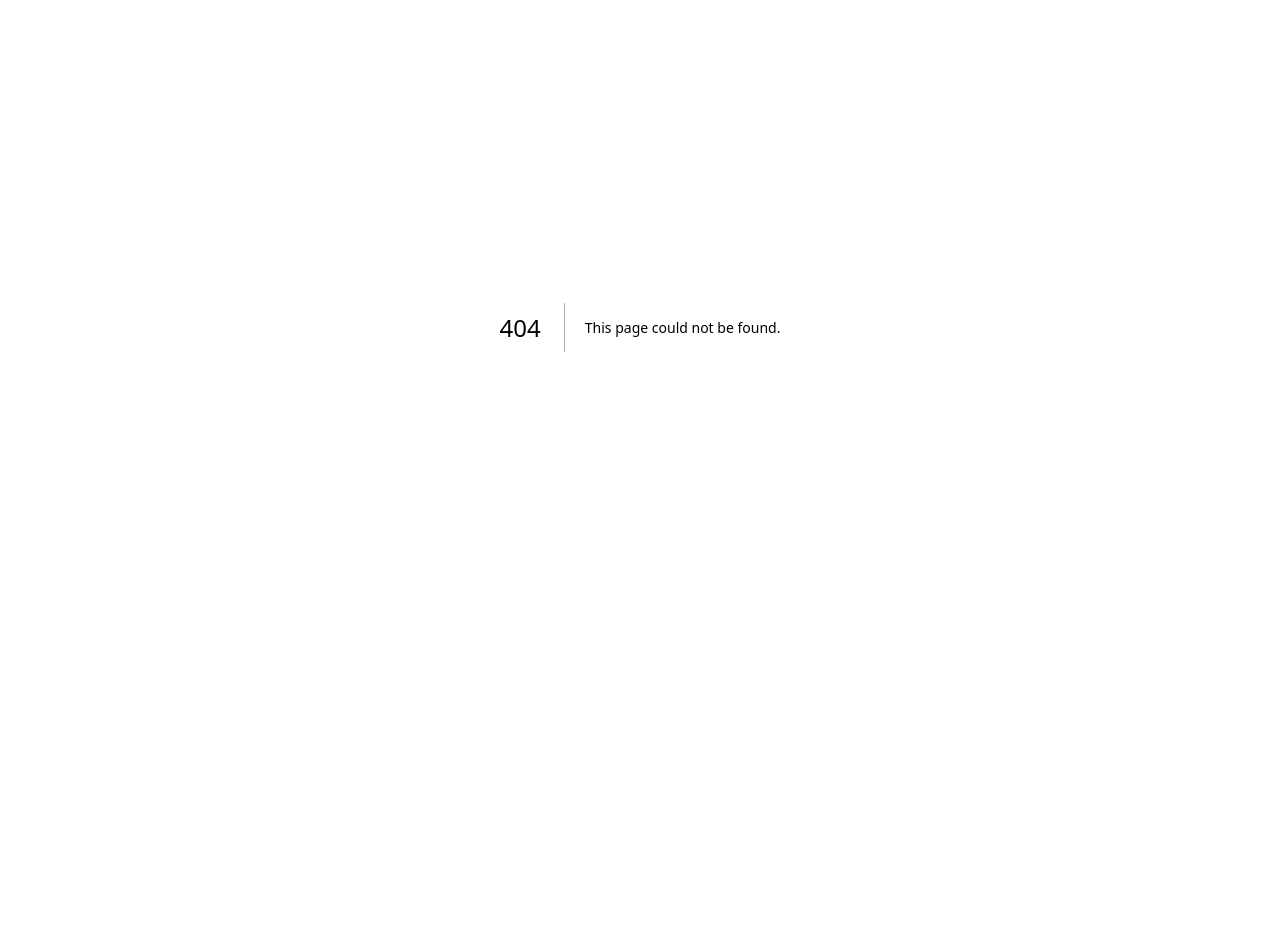
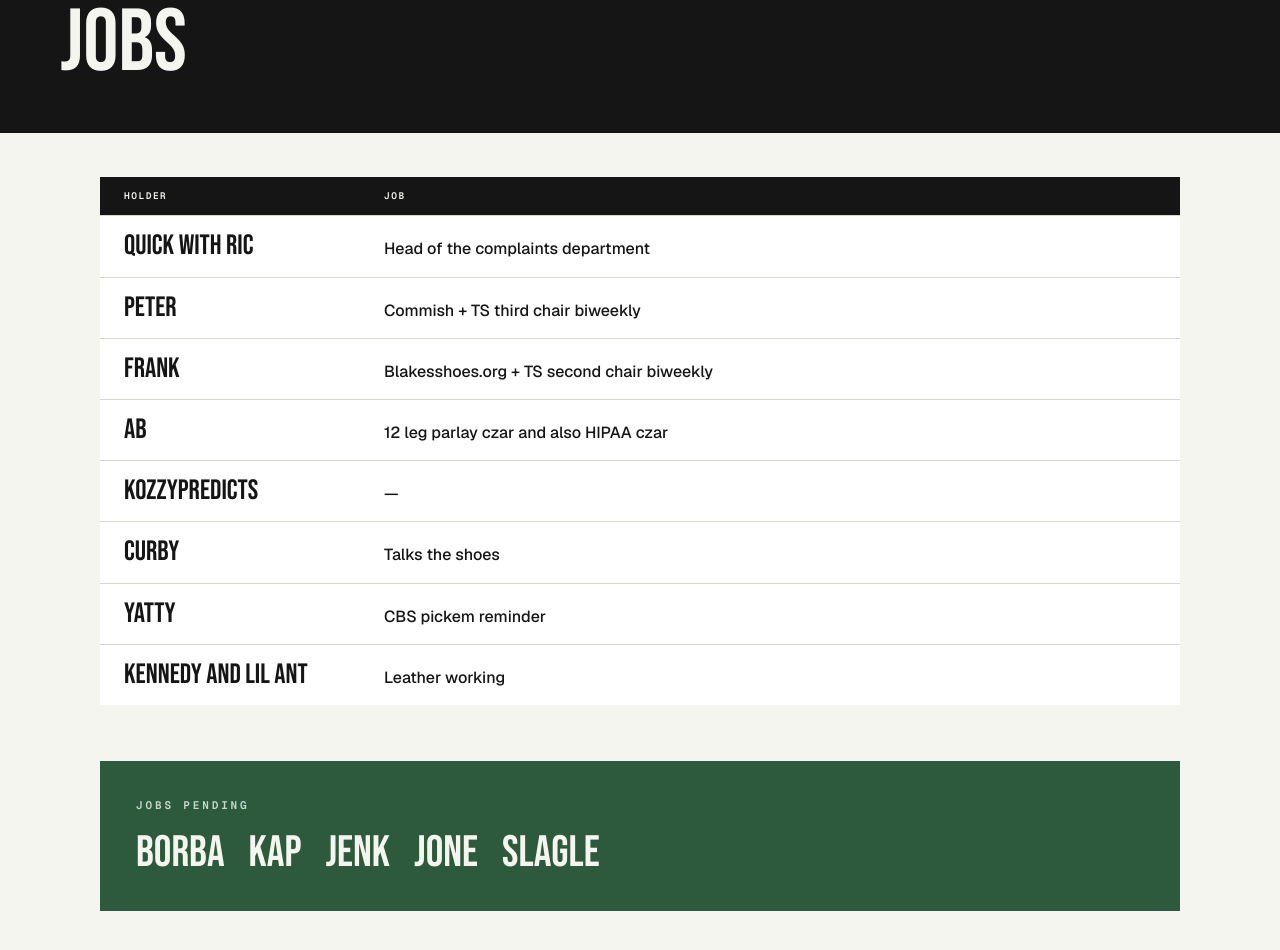
Before and after one commit to nardonef/blakes-shoes, a Next.js app: page /jobs in a window 1280 px wide. Before the commit this address had no page. Shown: the part 140-1090 px from the top of the page. Before the commit the page ends 867 px from the top, so only its background shows below. Built offline with nearby package versions, Linux system fonts and the light colour scheme.

Commit message:
Add jobs page with league jobs table and pending list

```diff
--- /dev/null
+++ b/app/jobs/page.tsx
@@ -0,0 +1,76 @@
+import { JOBS, PENDING } from "@/lib/jobs-data";
+
+export const metadata = { title: "Jobs | Blake's Shoes" };
+
+export default function JobsPage() {
+  return (
+    <div className="min-h-screen" style={{ background: "var(--background)" }}>
+      <header className="bg-[#151515] text-[#f5f5f0] px-4 md:px-10 py-8 md:py-[52px]">
+        <div className="max-w-[1160px] mx-auto">
+          <div
+            className="text-[11px] font-semibold tracking-[.26em] text-[var(--accent-light)] mb-2.5"
+            style={{ fontFamily: "var(--font-geist-mono)" }}
+          >
+            LEAGUE OPERATIONS
+          </div>
+          <h1
+            className="text-[48px] md:text-[88px] leading-[.86]"
+            style={{ fontFamily: "var(--font-bebas-neue)" }}
+          >
+            JOBS
+          </h1>
+        </div>
+      </header>
+
+      <main className="max-w-[1160px] mx-auto px-4 md:px-10 py-7 md:py-11 pb-14 md:pb-[88px] flex flex-col gap-9 md:gap-14">
+        <section>
+          <div className="bg-white">
+            <div
+              className="grid grid-cols-[140px_1fr] md:grid-cols-[260px_1fr] bg-[#151515] text-[#f5f5f0] text-[9.5px] font-semibold tracking-[.16em]"
+              style={{ fontFamily: "var(--font-geist-mono)" }}
+            >
+              <div className="px-4 md:px-6 py-3">HOLDER</div>
+              <div className="px-4 md:px-6 py-3">JOB</div>
+            </div>
+            {JOBS.map((j) => (
+              <div
+                key={j.holder}
+                className="grid grid-cols-[140px_1fr] md:grid-cols-[260px_1fr] border-t border-[var(--rule)] items-baseline"
+              >
+                <div
+                  className="px-4 md:px-6 py-4 text-[20px] md:text-[28px] leading-none"
+                  style={{ fontFamily: "var(--font-bebas-neue)" }}
+                >
+                  {j.holder}
+                </div>
+                <div className="px-4 md:px-6 py-4 text-sm md:text-base font-medium leading-[1.45]">
+                  {j.job || "—"}
+                </div>
+              </div>
+            ))}
+          </div>
+        </section>
+
+        <section className="bg-[var(--accent)] text-[#f5f5f0] p-6 md:p-9">
+          <div
+            className="text-[11px] font-semibold tracking-[.26em] text-[var(--accent-pale)] mb-[18px]"
+            style={{ fontFamily: "var(--font-geist-mono)" }}
+          >
+            JOBS PENDING
+          </div>
+          <div className="flex flex-wrap gap-x-6 gap-y-2">
+            {PENDING.map((name) => (
+              <span
+                key={name}
+                className="text-[30px] md:text-[44px] leading-none"
+                style={{ fontFamily: "var(--font-bebas-neue)" }}
+              >
+                {name}
+              </span>
+            ))}
+          </div>
+        </section>
+      </main>
+    </div>
+  );
+}
--- a/components/NavBar.tsx
+++ b/components/NavBar.tsx
@@ -8,6 +8,7 @@ const links = [
   { href: "/rules", label: "RULES" },
   { href: "/legacy", label: "LEGACY" },
   { href: "/stats", label: "STATS" },
+  { href: "/jobs", label: "JOBS" },
 ];
 
 export default function NavBar() {
@@ -32,7 +33,7 @@ export default function NavBar() {
               <Link
                 key={link.href}
                 href={link.href}
-                className={`flex items-center justify-center min-w-[74px] px-2.5 md:px-[18px] py-4 text-[11px] font-semibold tracking-[.12em] transition-colors duration-150 ${
+                className={`flex items-center justify-center min-w-[60px] px-2.5 md:px-[18px] py-4 text-[11px] font-semibold tracking-[.12em] transition-colors duration-150 ${
                   isActive
                     ? "bg-[var(--accent)] text-white"
                     : "text-[#a3a3a0] hover:text-white"
--- /dev/null
+++ b/lib/jobs-data.ts
@@ -0,0 +1,14 @@
+export type Job = { holder: string; job: string };
+
+export const JOBS: Job[] = [
+  { holder: "Quick with Ric", job: "Head of the complaints department" },
+  { holder: "Peter", job: "Commish + TS third chair biweekly" },
+  { holder: "Frank", job: "Blakesshoes.org + TS second chair biweekly" },
+  { holder: "AB", job: "12 leg parlay czar and also HIPAA czar" },
+  { holder: "kozzypredicts", job: "" },
+  { holder: "Curby", job: "Talks the shoes" },
+  { holder: "yatty", job: "CBS pickem reminder" },
+  { holder: "Kennedy and Lil Ant", job: "Leather working" },
+];
+
+export const PENDING: string[] = ["Borba", "Kap", "Jenk", "Jone", "Slagle"];
```
Also changed, not shown: 1 other file (tests, documents, lock files or other folders).
